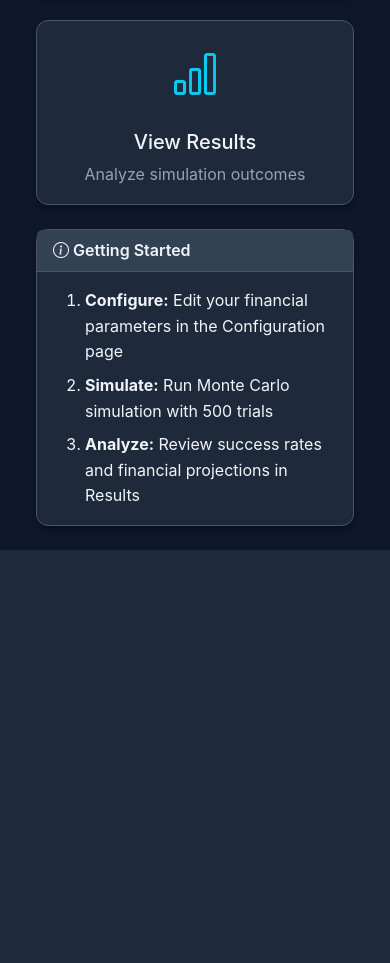
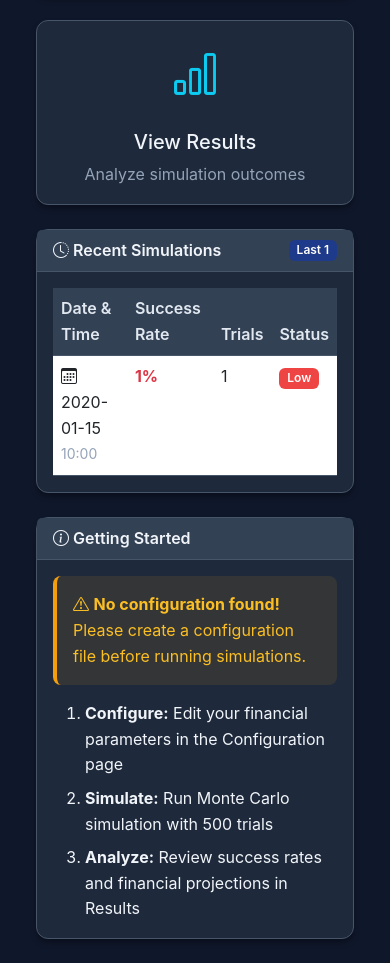
Before and after one commit to chriskelly/LifeFinances, a Flask app: template app/templates/dashboard.html in a window 390 px wide. Shown: the part 1055-2018 px from the top of the page. Before the commit the page ends 1605 px from the top, so only its background shows below. Run offline with Flask 3, Linux system fonts and the light colour scheme; the template is opened without the code that fills it: most values are stand-ins (such as "Sample title", 1, 10 or a date in 2020).

Commit message:
feat: implement Phase F5 (Dashboard & Quick Actions) and F6 (Advanced Features & Polish)
**Phase F5: Dashboard & Quick Actions**

Session Management:
- Implemented simulation history tracking in Flask session
- Store up to 10 most recent simulations
- Track timestamp, success rate, and trial count per simulation
- Automatic session persistence with session.modified flag

Enhanced Dashboard:
- Display real statistics from simulation history
- Show last 5 recent simulations in table format
- Color-coded success rates (green/amber/red)
- Status badges (Excellent/Moderate/Low)
- Config file existence warning
- Improved quick action cards

**Phase F6: Advanced Features & Polish**

Loading States:
- Full-screen loading overlay during simulation
- Animated spinner with progress bar
- "Running Simulation..." status message
- Prevents double-submission of simulation form

Visual Polish:
- Fade-in animations for page content
- Smooth transitions and hover effects
- Professional loading experience
- Responsive design maintained

**Technical Implementation:**
- Session-based state management (no database required)
- datetime ISO format for timestamps
- Limited session size (last 10 simulations)
- Bootstrap 5 spinner and progress components
- CSS animations and overlays
- JavaScript form submission handling

**Files Modified:**
- app/routes/dashboard.py (+30 lines): Session history retrieval
- app/routes/run.py (+21 lines): Session history storage
- app/templates/dashboard.html (+53 lines): Recent simulations table
- app/templates/run.html (+58 lines): Loading overlay and animations

**Testing:**
- All 13 existing tests passing
- Session management tested via existing test_run_page_simulation
- Dashboard stats updated dynamically from session

🤖 Generated with [Claude Code](https://claude.com/claude-code)

Co-Authored-By: Claude Sonnet 4.5 <noreply@anthropic.com>

```diff
--- a/app/templates/dashboard.html
+++ b/app/templates/dashboard.html
@@ -108,6 +108,60 @@
             </div>
         </div>
 
+        <!-- Recent Simulations -->
+        {% if recent_simulations %}
+        <div class="row mb-4">
+            <div class="col-12">
+                <div class="card">
+                    <div class="card-header d-flex justify-content-between align-items-center">
+                        <span><i class="bi bi-clock-history"></i> Recent Simulations</span>
+                        <span class="badge bg-primary">Last {{ recent_simulations|length }}</span>
+                    </div>
+                    <div class="card-body">
+                        <div class="table-responsive">
+                            <table class="table table-hover mb-0">
+                                <thead>
+                                    <tr>
+                                        <th>Date & Time</th>
+                                        <th>Success Rate</th>
+                                        <th>Trials</th>
+                                        <th>Status</th>
+                                    </tr>
+                                </thead>
+                                <tbody>
+                                    {% for sim in recent_simulations %}
+                                    <tr>
+                                        <td>
+                                            <i class="bi bi-calendar3"></i>
+                                            {{ sim.timestamp[:10] }}
+                                            <small class="text-muted">{{ sim.timestamp[11:16] }}</small>
+                                        </td>
+                                        <td>
+                                            <strong class="{% if sim.success_percentage >= 80 %}text-success{% elif sim.success_percentage >= 60 %}text-warning{% else %}text-danger{% endif %}">
+                                                {{ sim.success_percentage }}%
+                                            </strong>
+                                        </td>
+                                        <td>{{ sim.trial_count }}</td>
+                                        <td>
+                                            {% if sim.success_percentage >= 80 %}
+                                                <span class="badge bg-success">Excellent</span>
+                                            {% elif sim.success_percentage >= 60 %}
+                                                <span class="badge bg-warning">Moderate</span>
+                                            {% else %}
+                                                <span class="badge bg-danger">Low</span>
+                                            {% endif %}
+                                        </td>
+                                    </tr>
+                                    {% endfor %}
+                                </tbody>
+                            </table>
+                        </div>
+                    </div>
+                </div>
+            </div>
+        </div>
+        {% endif %}
+
         <!-- Getting Started -->
         <div class="row">
             <div class="col-12">
@@ -116,6 +170,12 @@
                         <i class="bi bi-info-circle"></i> Getting Started
                     </div>
                     <div class="card-body">
+                        {% if not has_config %}
+                        <div class="alert alert-warning">
+                            <i class="bi bi-exclamation-triangle"></i>
+                            <strong>No configuration found!</strong> Please create a configuration file before running simulations.
+                        </div>
+                        {% endif %}
                         <ol class="mb-0">
                             <li class="mb-2">
                                 <strong>Configure:</strong> Edit your financial parameters in the Configuration page
```
Also changed, not shown: app/routes/dashboard.py (+31 -7 lines), app/routes/run.py (+22 -4 lines), app/templates/run.html (+63 -2 lines).
